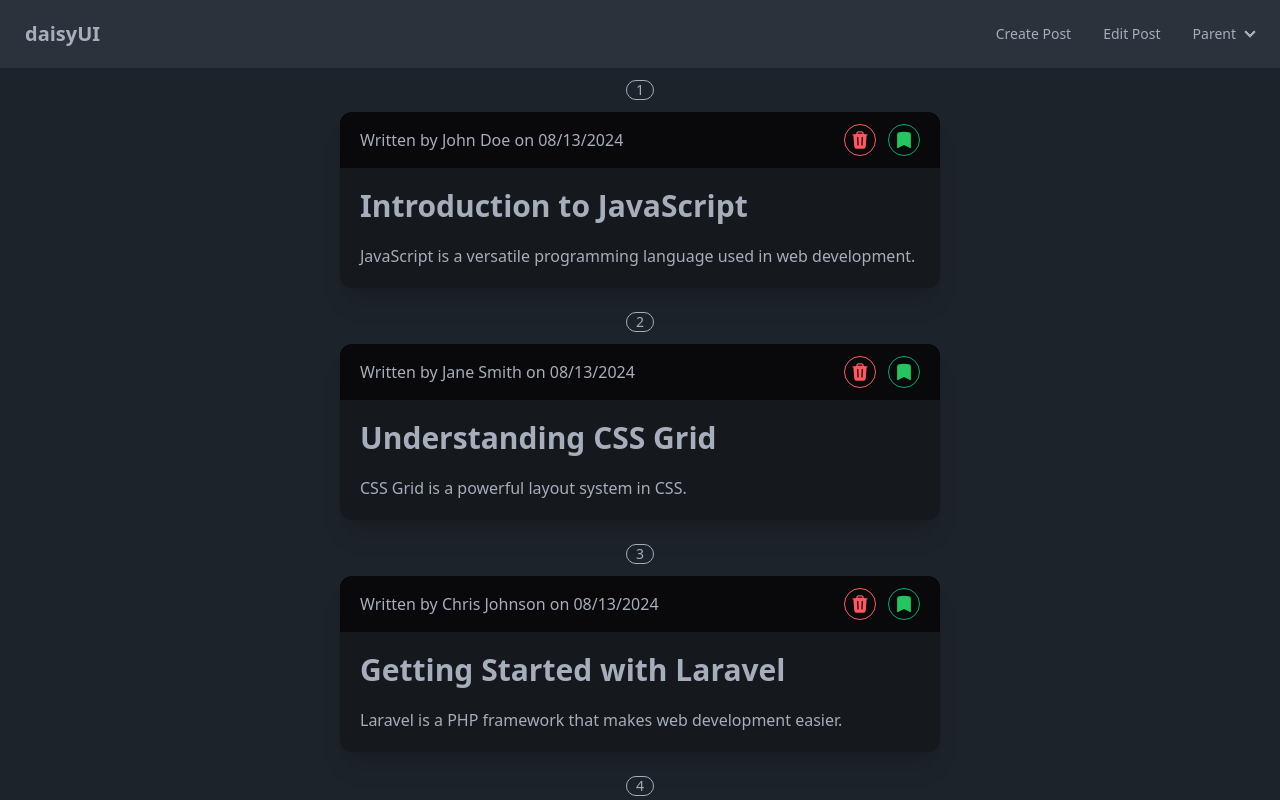
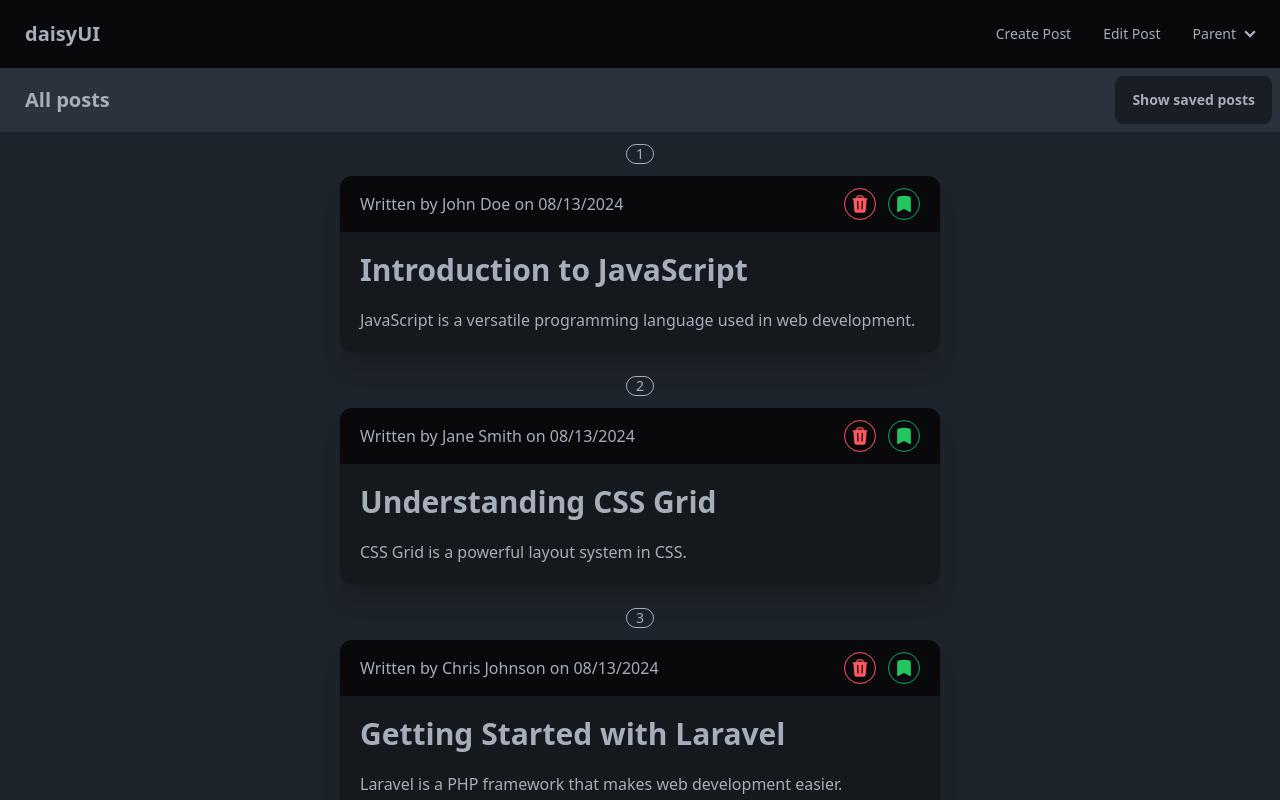
Before and after one commit to carljosephsalac/vue-composition-api, a Vue app: page / in a window 1280 px wide. Shown: the top 800 px of the page. Built offline with nearby package versions, Linux system fonts and the light colour scheme.

Commit message:
Adding posts filter

```diff
--- a/src/App.vue
+++ b/src/App.vue
@@ -3,7 +3,7 @@ import { RouterLink, RouterView } from 'vue-router'
 </script>
 
 <template>
-  <header class="navbar bg-neutral text-neutral-content">
+  <header class="navbar bg-zinc-950 text-neutral-content">
     <div class="flex-1">
       <RouterLink to="/" class="text-xl btn btn-ghost">daisyUI</RouterLink>
     </div>
--- a/src/stores/posts.js
+++ b/src/stores/posts.js
@@ -56,7 +56,11 @@ export const usePostsStore = defineStore('posts-store', {
   getters: {
     sorted() {
       return this.posts.sort((a, b) => new Date(b.created_at) - new Date(a.created_at))
-    }
+    },
+    saved: (state) =>
+      state.posts
+        .filter((post) => post.is_saved)
+        .sort((a, b) => new Date(b.created_at) - new Date(a.created_at))
   },
   // Method
   actions: {
--- a/src/views/HomeView.vue
+++ b/src/views/HomeView.vue
@@ -1,12 +1,33 @@
 <script setup>
+import { ref } from 'vue'
 import MyWrapper from '@/components/MyWrapper.vue'
 import PostItem from '@/components/PostItem.vue'
 import { usePostsStore } from '@/stores/posts'
 
 const postStore = usePostsStore()
+
+const postFilter = ref('all') // 'all' is the initial value
+
+const setPostFilter = () => {
+  postFilter.value = postFilter.value === 'all' ? 'saved' : 'all'
+}
 </script>
 
 <template>
+  <header class="navbar bg-neutral">
+    <div class="flex-1">
+      <a class="text-xl btn btn-ghost">
+        {{ postFilter === 'all' ? 'All posts' : 'Saved posts' }}
+      </a>
+    </div>
+    <div class="flex-none">
+      <button @click="setPostFilter" class="btn">
+        {{ postFilter === 'all' ? 'Show saved posts' : 'Show all posts' }}
+      </button>
+    </div>
+  </header>
+
+  <div v-if="postFilter === 'all'">
     <div v-for="post in postStore.sorted" :key="post.id">
       <MyWrapper>
         <template #badge>
@@ -17,4 +38,18 @@ const postStore = usePostsStore()
         <PostItem :post="post" />
       </MyWrapper>
     </div>
+  </div>
+
+  <div v-else>
+    <div v-for="post in postStore.saved" :key="post.id">
+      <MyWrapper>
+        <template #badge>
+          <!-- named slot -->
+          <div class="mt-3 badge badge-outline">{{ post.id }}</div>
         </template>
+        <!-- <PostItem :post="post" @get-id="(id) => { console.log(id) }" /> //EMIT -->
+        <PostItem :post="post" />
+      </MyWrapper>
+    </div>
+  </div>
+</template>
```
Lines whose indentation alone changed are shown as unchanged.
